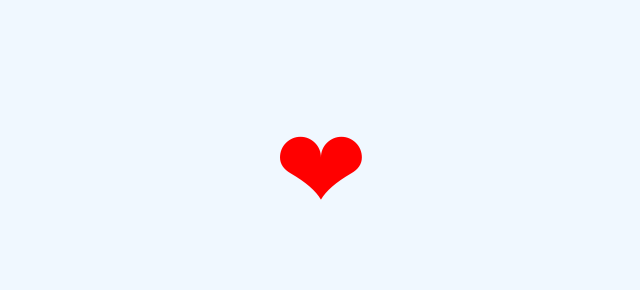
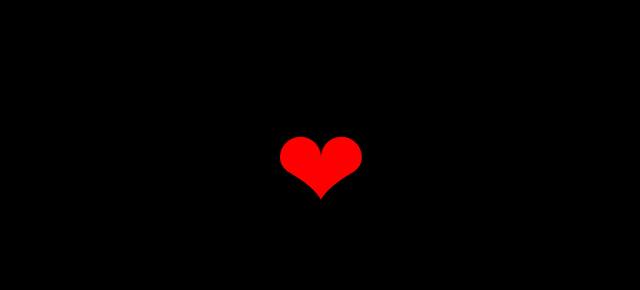
Before and after one commit to VerissimoMoises/coracao, a plain HTML site: page index.html in a window 1280 px wide. Shown: the part 182-472 px from the top of the page, without its empty margins (319-959 px from the left). Drawn offline with Linux system fonts and the light colour scheme.

Commit message:
Update style.css

```diff
--- a/style.css
+++ b/style.css
@@ -1,5 +1,5 @@
 body {
-    background-color: aliceblue;
+    background-color: #000000;
     display: flex;
     justify-content: center;
     align-items: center;
```
